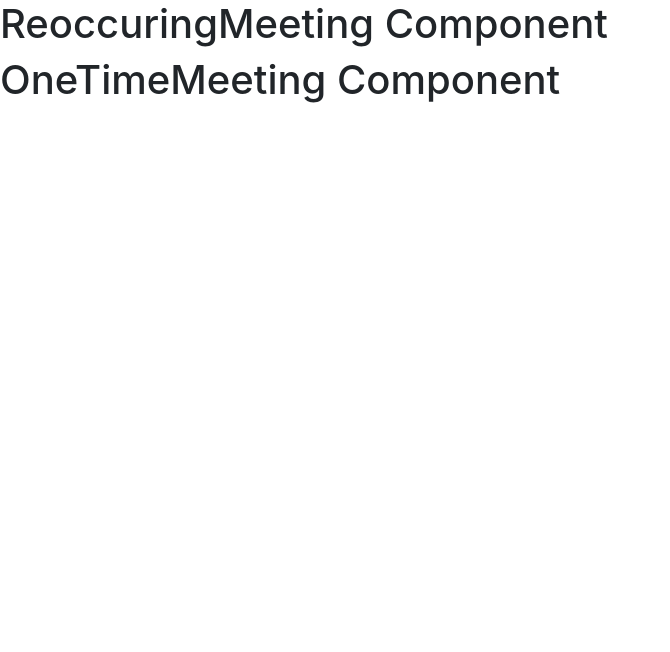
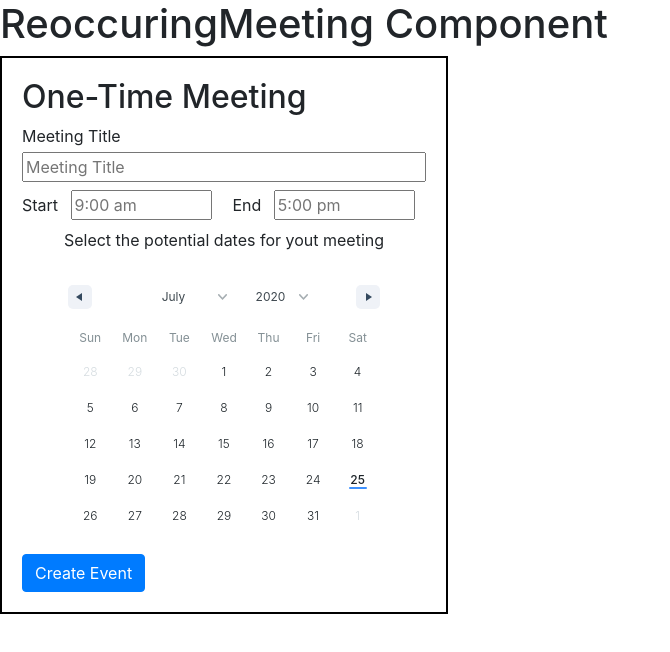
Before and after one commit to slohacks/When4Meet, a React (Create React App) app in the folder frontend/: page / in a window 1280 px wide. Shown: the top 652 px of the page, without its empty margins (0-670 px from the left). Built offline with nearby package versions, Linux system fonts and the light colour scheme.

Commit message:
Created the one-time-meeting-component design

```diff
--- a/frontend/src/components/Meeting/OneTimeMeeting.jsx
+++ b/frontend/src/components/Meeting/OneTimeMeeting.jsx
@@ -1,13 +1,63 @@
-/* eslint-disable */
 import React from 'react';
 import { DateRange } from 'react-date-range';
+// import {useState} from 'react'
 
-export default (props) => {
+export default (/* props */) => {
   console.log('Rendering OneTimeMeeting');
 
+  /* const [state, setState] = useState([
+    {
+      startDate: new Date(),
+      endDate: null,
+      key: 'selection'
+    }
+  ]);
+  */
+
   return (
-    <div>
-      <h1>OneTimeMeeting Component</h1>
+    <div style={{ border: '2px solid black', padding: '20px', width: '35%' }}>
+      <h2>One-Time Meeting </h2>
+      <form>
+        <span> Meeting Title</span>
+        <input
+          className="input-group mt-1 mb-2"
+          style={{ width: '100%' }}
+          placeholder="Meeting Title"
+        />
+        <span>
+          <span> Start </span>
+          <input
+            className="ml-2 mr-3"
+            style={{ width: '35%' }}
+            placeholder="9:00 am"
+          />
+          <span> End </span>
+          <input
+            className="ml-2"
+            style={{ width: '35%' }}
+            placeholder="5:00 pm"
+          />
+        </span>
+        <center>
+          <p className="mt-2 mb-n2">
+            Select the potential dates for yout meeting
+          </p>
+          <DateRange
+            editableDateInputs
+            // onChange={item => setState([item.selection])}
+            moveRangeOnFirstSelection={false}
+            // ranges={state}
+          />
+        </center>
+        <button
+          type="submit"
+          className="btn btn-primary"
+          onClick={console.log('Submitted')}
+        >
+          Create Event
+        </button>
+
+      </form>
     </div>
 
   );
```
